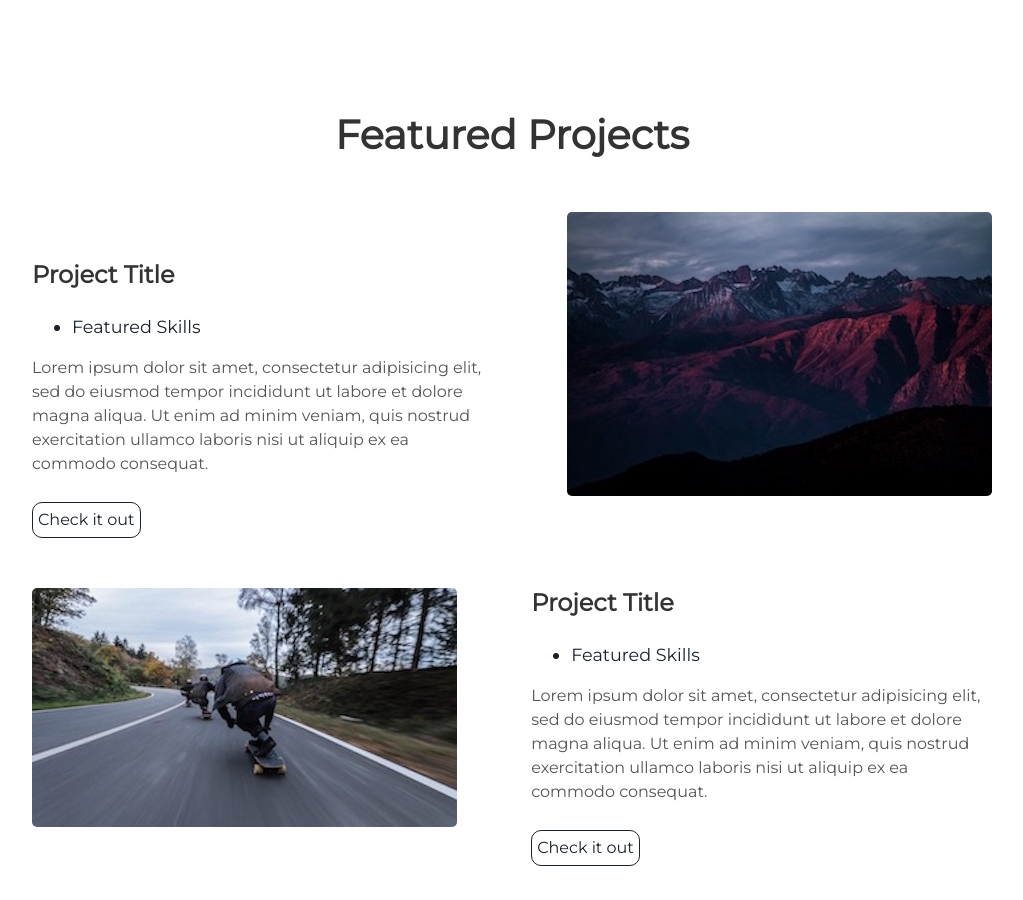
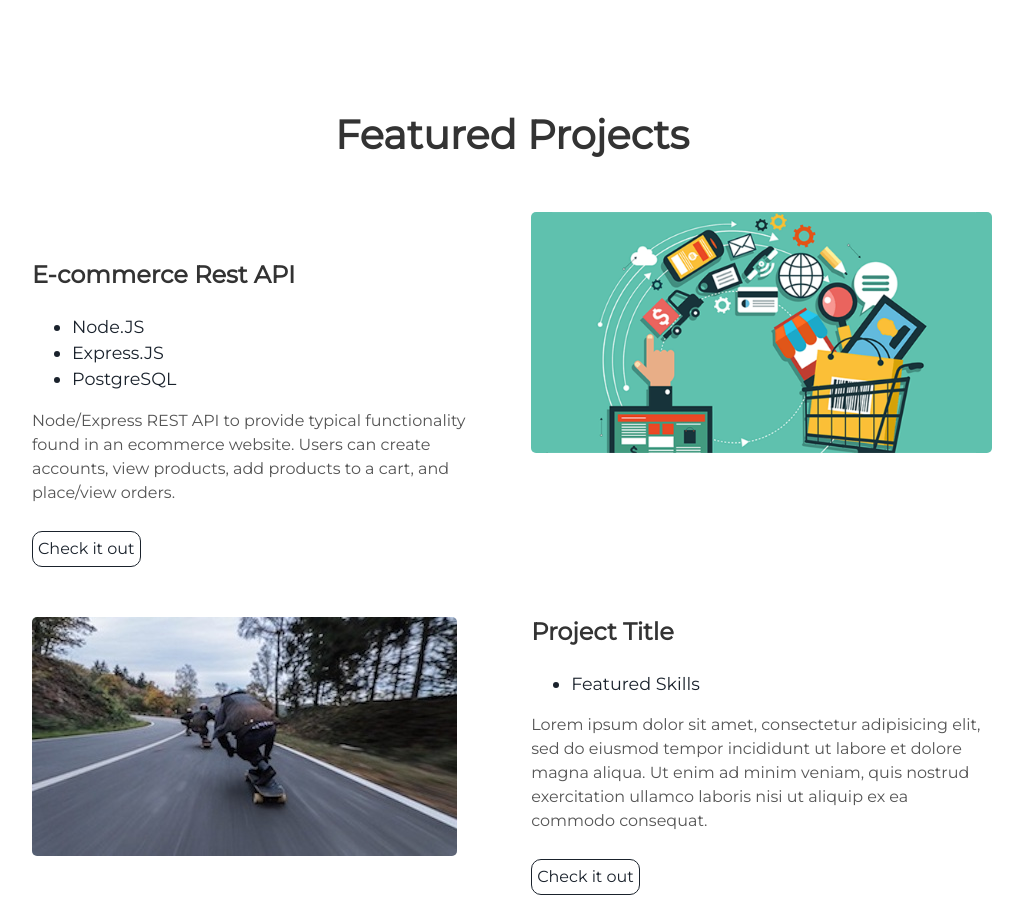
Before and after one commit to adrianojbj/adrianojbj.github.io, a Jekyll site: the page built from index.html, in a window 1280 px wide and 900 px high, scrolled down 1383 px. Shown: the whole window, without its empty margins (128-1151 px from the left). Built offline with Jekyll 4.4.1, drawn with Linux system fonts in a browser that asks for light colours.

Commit message:
Updating Projects

```diff
--- a/_includes/projects.html
+++ b/_includes/projects.html
@@ -3,14 +3,16 @@
 </div>
 <div class="user-projects">
   <div class="images-right">
-    <img alt="mountains" src="{{ "/assets/img/mountains.jpg" | prepend: site.baseurl }}" />
+    <img alt="ecommerce" src="{{ "/assets/img/img-ecommerce.png" | prepend: site.baseurl }}" />
   </div>
   <div class="contents">
-    <h3> Project Title </h3>
+    <h3> E-commerce Rest API </h3>
     <ul>
-      <li> Featured Skills</li>
+      <li> Node.JS</li>
+      <li> Express.JS</li>
+      <li> PostgreSQL</li>
     </ul>
-    <p>Lorem ipsum dolor sit amet, consectetur adipisicing elit, sed do eiusmod tempor incididunt ut labore et dolore magna aliqua. Ut enim ad minim veniam, quis nostrud exercitation ullamco laboris nisi ut aliquip ex ea commodo consequat.</p>
+    <p>Node/Express REST API to provide typical functionality found in an ecommerce website. Users can create accounts, view products, add products to a cart, and place/view orders.</p>
     <a class="project-link" href="#">Check it out</a>
   </div>
 </div>
```
Also changed, not shown: assets/img/img-ecommerce.png (added).
